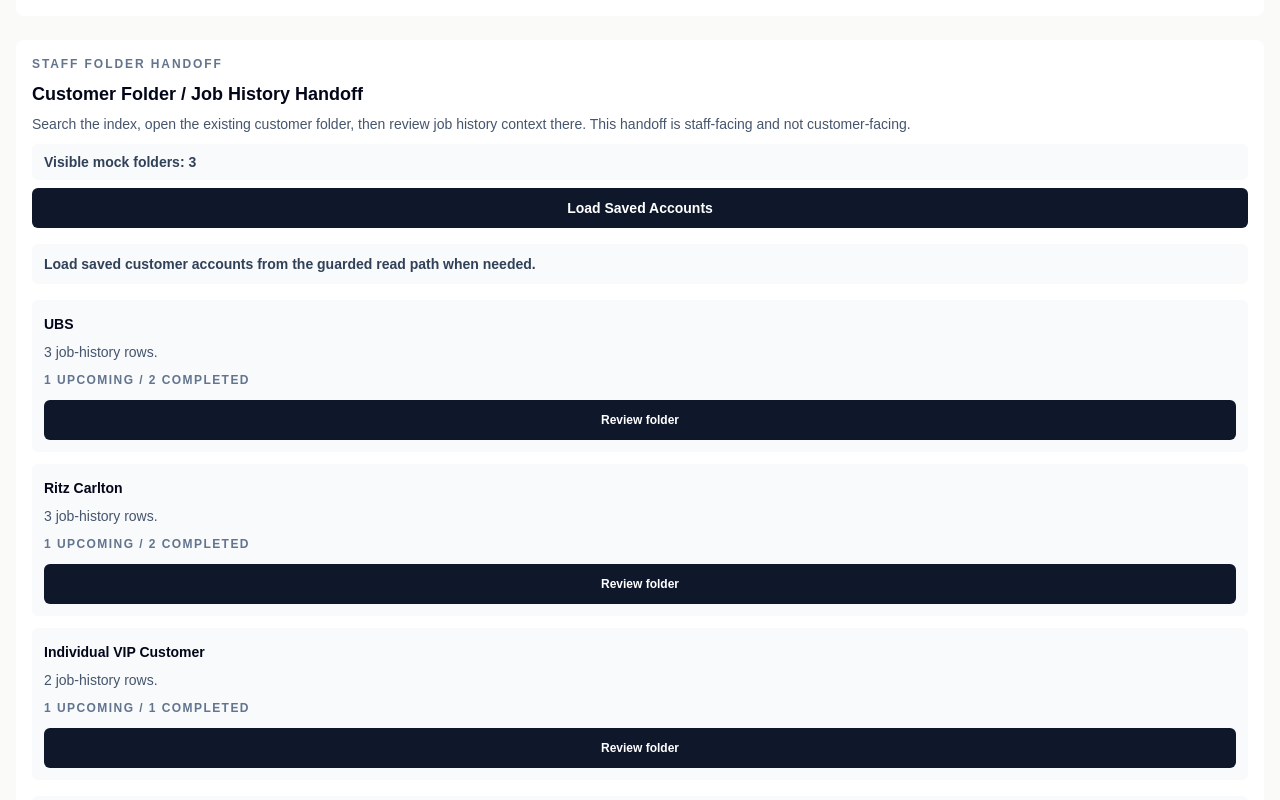
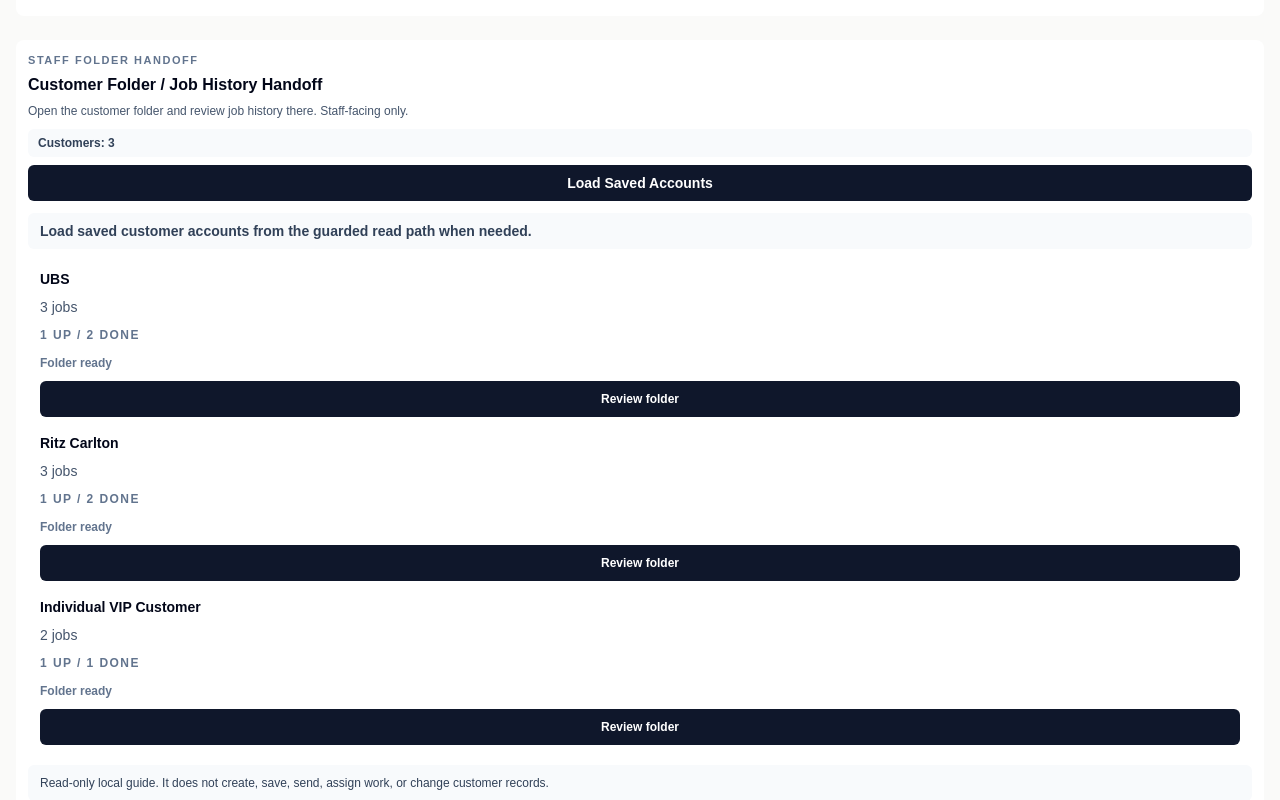
Before and after one commit to Prestigelimosg/-prestige-limo-ops, a Next.js app: page /customers in a window 1280 px wide. Shown: the part 640-1440 px from the top of the page. Built offline with nearby package versions, Linux system fonts and the light colour scheme.

Commit message:
Compact customer folder index

```diff
--- a/app/customers/page.tsx
+++ b/app/customers/page.tsx
@@ -1661,36 +1661,36 @@ export default function MockCustomerDashboardPage() {
         </section>
 
         <section
-          className="rounded-lg border border-slate-200 bg-white p-4 shadow-sm sm:p-5"
+          className="rounded-lg border border-slate-200 bg-white p-3 shadow-sm sm:p-4"
           data-customer-folder-index-handoff="true"
-        >
-          <div className="flex flex-col gap-2 lg:flex-row lg:items-start lg:justify-between">
-            <div>
-              <p className="text-xs font-bold uppercase tracking-[0.16em] text-slate-500">
+          data-customer-folder-index-handoff-layout="compact-list"
+        >
+          <div className="flex flex-col gap-2 md:flex-row md:items-center md:justify-between">
+            <div>
+              <p className="text-[11px] font-bold uppercase tracking-[0.14em] text-slate-500">
                 Staff folder handoff
               </p>
-              <h2 className="mt-2 text-lg font-bold text-slate-950">
+              <h2 className="mt-1 text-base font-bold text-slate-950">
                 Customer Folder / Job History Handoff
               </h2>
               <p
-                className="mt-1 max-w-4xl text-sm leading-6 text-slate-600"
+                className="mt-1 max-w-3xl text-xs leading-5 text-slate-600"
                 data-customer-folder-index-handoff-helper="true"
               >
-                Search the index, open the existing customer folder, then review job history context there. This
-                handoff is staff-facing and not customer-facing.
+                Open the customer folder and review job history there. Staff-facing only.
               </p>
             </div>
             <div className="flex flex-col gap-2 sm:flex-row sm:items-center">
               <p
-                className="rounded-md border border-slate-200 bg-slate-50 px-3 py-2 text-sm font-semibold text-slate-700"
+                className="rounded-md border border-slate-200 bg-slate-50 px-2.5 py-1.5 text-xs font-semibold text-slate-700"
                 data-customer-folder-index-handoff-count="true"
               >
                 {regularCustomerAccountReadState.status === "loaded"
                   ? `Saved accounts: ${customerFolderIndexRows.length}`
-                  : `Visible mock folders: ${customerFolderIndexHandoffRows.length}`}
+                  : `Customers: ${customerFolderIndexHandoffRows.length}`}
               </p>
               <button
-                className="min-h-10 rounded-md border border-slate-900 bg-slate-900 px-3 py-2 text-sm font-bold text-white transition hover:bg-slate-700 disabled:cursor-not-allowed disabled:opacity-60"
+                className="min-h-9 rounded-md border border-slate-900 bg-slate-900 px-3 py-1.5 text-sm font-bold text-white transition hover:bg-slate-700 disabled:cursor-not-allowed disabled:opacity-60"
                 data-customer-folder-index-load-accounts="true"
                 disabled={regularCustomerAccountReadState.status === "loading"}
                 onClick={loadRegularCustomerAccounts}
@@ -1703,7 +1703,7 @@ export default function MockCustomerDashboardPage() {
 
           <p
             aria-live="polite"
-            className={`mt-4 rounded-md border px-3 py-2 text-sm font-semibold leading-6 ${regularCustomerBookingFeedbackClass(
+            className={`mt-3 rounded-md border px-3 py-2 text-sm font-semibold leading-5 ${regularCustomerBookingFeedbackClass(
               regularCustomerAccountReadState.tone,
             )}`}
             data-customer-folder-index-account-read-feedback="true"
@@ -1712,33 +1712,44 @@ export default function MockCustomerDashboardPage() {
             {regularCustomerAccountReadState.message}
           </p>
 
-          <div className="mt-4 grid gap-3 lg:grid-cols-3">
+          <div
+            className="mt-3 overflow-hidden rounded-md border border-slate-200"
+            data-customer-folder-index-compact-list="true"
+          >
+            <div
+              aria-hidden="true"
+              className="hidden grid-cols-[minmax(10rem,1.3fr)_6rem_8rem_minmax(8rem,1fr)_8rem] gap-3 border-b border-slate-200 bg-slate-50 px-3 py-2 text-[11px] font-bold uppercase tracking-[0.12em] text-slate-500 md:grid"
+            >
+              <span>Customer</span>
+              <span>Jobs</span>
+              <span>Status</span>
+              <span>Latest</span>
+              <span className="text-right">Action</span>
+            </div>
             {customerFolderIndexRows.map((row) => (
               <article
-                className="rounded-md border border-slate-200 bg-slate-50 p-3 text-sm leading-6"
+                className="grid gap-2 border-b border-slate-200 bg-white px-3 py-2 text-sm leading-5 last:border-b-0 md:grid-cols-[minmax(10rem,1.3fr)_6rem_8rem_minmax(8rem,1fr)_8rem] md:items-center md:gap-3"
                 data-customer-folder-index-handoff-row={row.customerId}
                 key={row.customerId}
               >
-                <div className="flex flex-col gap-2 sm:flex-row sm:items-start sm:justify-between lg:flex-col xl:flex-row">
-                  <div>
                 <p className="font-bold text-slate-950">{row.customerName}</p>
-                    <p className="mt-1 text-slate-600">
-                      {row.historyRows} job-history row{row.historyRows === 1 ? "" : "s"}.
-                    </p>
-                    <p className="mt-1 text-xs font-semibold uppercase tracking-[0.12em] text-slate-500">
-                      {row.upcomingJobs} upcoming / {row.completedJobs} completed
+                <p className="text-slate-600">
+                  {row.historyRows} job{row.historyRows === 1 ? "" : "s"}
+                </p>
+                <p className="text-xs font-semibold uppercase tracking-[0.12em] text-slate-500">
+                  {row.upcomingJobs} up / {row.completedJobs} done
                 </p>
                 {row.source === "saved-account-read" ? (
-                      <p className="mt-1 text-xs font-semibold text-slate-500">
-                        {[row.latestPickupAt, row.latestServiceType, row.latestBookingReference]
-                          .filter(Boolean)
-                          .join(" | ") || "Latest saved service not available"}
-                      </p>
-                    ) : null}
-                  </div>
+                  <p className="truncate text-xs font-semibold text-slate-500">
+                    {[row.latestPickupAt, row.latestServiceType, row.latestBookingReference].filter(Boolean).join(" | ") ||
+                      "Latest saved service not available"}
+                  </p>
+                ) : (
+                  <p className="text-xs font-semibold text-slate-500">Folder ready</p>
+                )}
                 {row.folderHref ? (
                   <Link
-                      className="inline-flex min-h-10 items-center justify-center rounded-md border border-slate-900 bg-slate-900 px-3 text-center text-xs font-bold text-white transition hover:bg-slate-700"
+                    className="inline-flex min-h-9 items-center justify-center rounded-md border border-slate-900 bg-slate-900 px-3 text-center text-xs font-bold text-white transition hover:bg-slate-700 md:justify-self-end"
                     data-customer-folder-index-handoff-link={row.customerId}
                     href={row.folderHref}
                   >
@@ -1746,13 +1757,12 @@ export default function MockCustomerDashboardPage() {
                   </Link>
                 ) : (
                   <span
-                      className="inline-flex min-h-10 items-center justify-center rounded-md border border-slate-300 bg-white px-3 text-center text-xs font-bold text-slate-600"
+                    className="inline-flex min-h-9 items-center justify-center rounded-md border border-slate-300 bg-white px-3 text-center text-xs font-bold text-slate-600 md:justify-self-end"
                     data-customer-folder-index-handoff-no-folder={row.customerId}
                   >
                     Folder route pending
                   </span>
                 )}
-                </div>
               </article>
             ))}
           </div>
@@ -1767,7 +1777,7 @@ export default function MockCustomerDashboardPage() {
           ) : null}
 
           <p
-            className="mt-4 rounded-md border border-slate-200 bg-slate-50 p-3 text-sm leading-6 text-slate-700"
+            className="mt-3 rounded-md border border-slate-200 bg-slate-50 px-3 py-2 text-xs leading-5 text-slate-700"
             data-customer-folder-index-handoff-boundary="true"
           >
             Read-only local guide. It does not create, save, send, assign work, or change customer records.
--- /dev/null
+++ b/scripts/test-customer-folder-compact-index-guard.mjs
@@ -0,0 +1,89 @@
+import assert from "node:assert/strict";
+import { readFile } from "node:fs/promises";
+
+const customerPagePath = "app/customers/page.tsx";
+const ledgerPath = "docs/current-implementation-ledger.md";
+const preactivationSuitePath = "scripts/test-preactivation-verification-suite.mjs";
+const guardScript = "scripts/test-customer-folder-compact-index-guard.mjs";
+
+function assertIncludes(source, fragment, label = fragment) {
+  assert.equal(source.includes(fragment), true, `${label} must include ${fragment}.`);
+}
+
+function assertExcludes(source, fragmentOrPattern, label) {
+  const matches =
+    fragmentOrPattern instanceof RegExp
+      ? fragmentOrPattern.test(source)
+      : source.includes(fragmentOrPattern);
+
+  assert.equal(matches, false, `${label} must not include ${fragmentOrPattern}.`);
+}
+
+function sectionBetween(source, startFragment, endFragment) {
+  const start = source.indexOf(startFragment);
+  assert.notEqual(start, -1, `Missing section start: ${startFragment}`);
+  const end = source.indexOf(endFragment, start + startFragment.length);
+  assert.notEqual(end, -1, `Missing section end: ${endFragment}`);
+
+  return source.slice(start, end);
+}
+
+const [customerPage, ledger, preactivationSuite] = await Promise.all([
+  readFile(customerPagePath, "utf8"),
+  readFile(ledgerPath, "utf8"),
+  readFile(preactivationSuitePath, "utf8"),
+]);
+
+const handoffSection = sectionBetween(
+  customerPage,
+  'data-customer-folder-index-handoff="true"',
+  'data-regular-customer-booking-form-section="true"',
+);
+
+for (const fragment of [
+  'data-customer-folder-index-handoff-layout="compact-list"',
+  'data-customer-folder-index-compact-list="true"',
+  "Open the customer folder and review job history there. Staff-facing only.",
+  "Customers: ${customerFolderIndexHandoffRows.length}",
+  "md:grid-cols-[minmax(10rem,1.3fr)_6rem_8rem_minmax(8rem,1fr)_8rem]",
+  "min-h-9",
+  "Review folder",
+]) {
+  assertIncludes(handoffSection, fragment, `compact customer folder handoff fragment ${fragment}`);
+}
+
+for (const forbiddenFragment of [
+  "Visible mock folders",
+  "lg:grid-cols-3",
+  "job-history row",
+  "rounded-md border border-slate-200 bg-slate-50 p-3 text-sm leading-6",
+  "min-h-10",
+]) {
+  assertExcludes(handoffSection, forbiddenFragment, "customer folder giant-card handoff surface");
+}
+
+for (const forbiddenPattern of [
+  /driver payout|PayNow payout|customer price|billing|invoice|payment\/PDF|payout comparisons/i,
+  /internal admin notes|internal finance|parser\/debug|raw provider payload|raw driver live-location token/i,
+  /mock QA|dev archive|api\.telegram\.org|whatsapp|twilio|sendMail|new\s+Resend/i,
+]) {
+  assertExcludes(handoffSection, forbiddenPattern, "customer folder compact handoff privacy boundary");
+}
+
+const ledgerHeading = "### Customer Folder Compact Index UI Lock";
+assertIncludes(ledger, ledgerHeading, "ledger compact customer folder heading");
+
+for (const phrase of [
+  "The Customer Folder / Job History Handoff area now renders as a compact responsive list instead of three giant cards.",
+  "Desktop/tablet uses dense rows so the three existing customer folders fit on one Mac screen without repeated scrolling.",
+  "Mobile remains responsive with stacked compact rows; this is not a desktop-only layout and does not change customer or driver runtime behavior.",
+  "The visible `Visible mock folders` wording is removed from the handoff; the count now uses the customer-facing admin label `Customers`.",
+  "No route, API, parser, DB, env, Vercel, provider-send, GPS/live-location, billing/payment/PDF/payout, calendar, or shim behavior is changed.",
+  "This polish is guarded by `scripts/test-customer-folder-compact-index-guard.mjs` and registered in `scripts/test-preactivation-verification-suite.mjs`.",
+]) {
+  assertIncludes(ledger, phrase, `compact customer folder ledger phrase: ${phrase}`);
+}
+
+assertIncludes(preactivationSuite, guardScript, "preactivation compact customer folder guard registration");
+
+console.log("Customer folder compact index guard passed");
--- a/scripts/test-preactivation-verification-suite.mjs
+++ b/scripts/test-preactivation-verification-suite.mjs
@@ -599,6 +599,10 @@ const guardChecks = [
     script: "scripts/test-customer-driver-app-compact-surface-guard.mjs",
   },
   {
+    label: "Customer folder compact index guard",
+    script: "scripts/test-customer-folder-compact-index-guard.mjs",
+  },
+  {
     label: "Driver In-App Notification staging evidence contract guard",
     script: "scripts/test-driver-in-app-notification-staging-evidence-contract-guard.mjs",
   },
```
Also changed, not shown: scripts/test-app-smoke-browser.mjs, 1 other file (tests, documents, lock files or other folders). Lines whose indentation alone changed are shown as unchanged.
